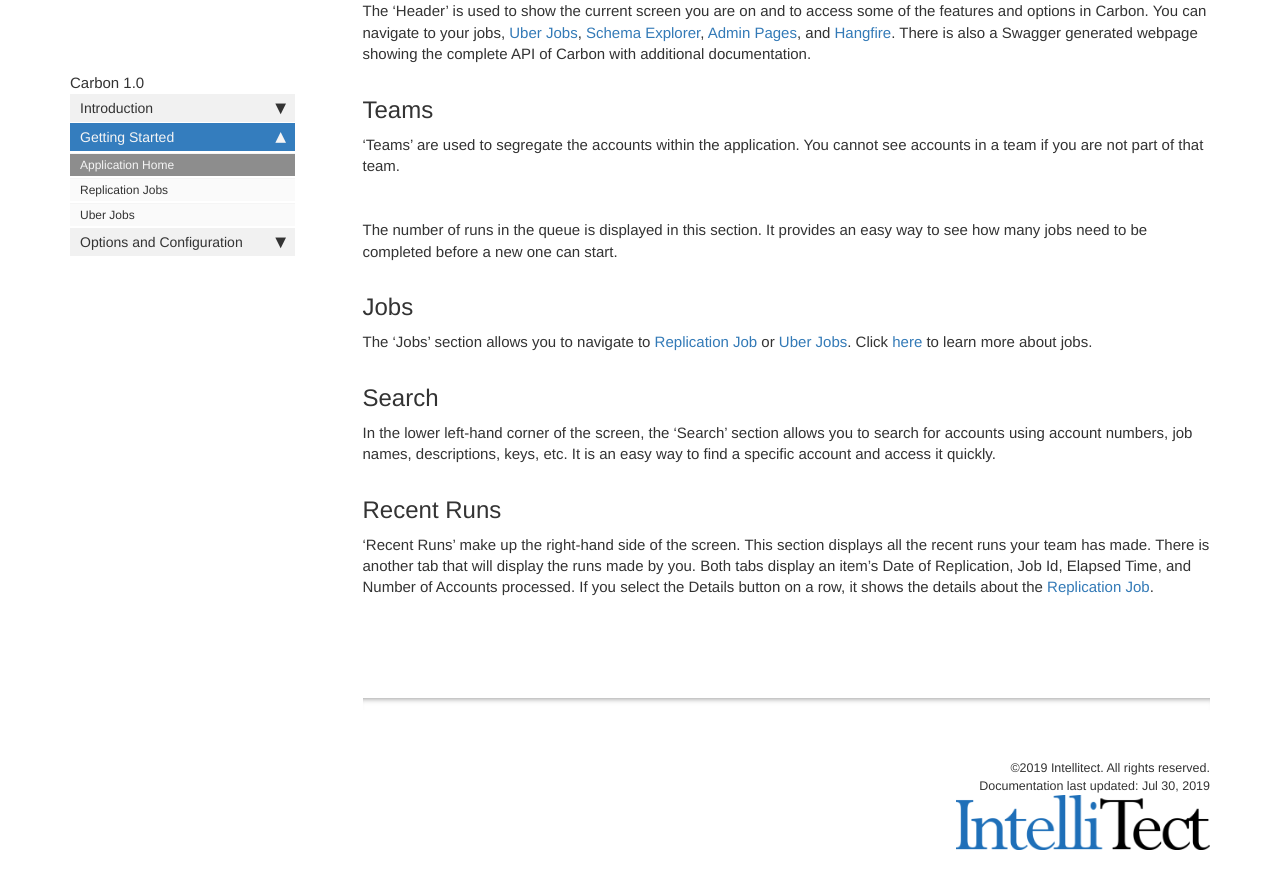
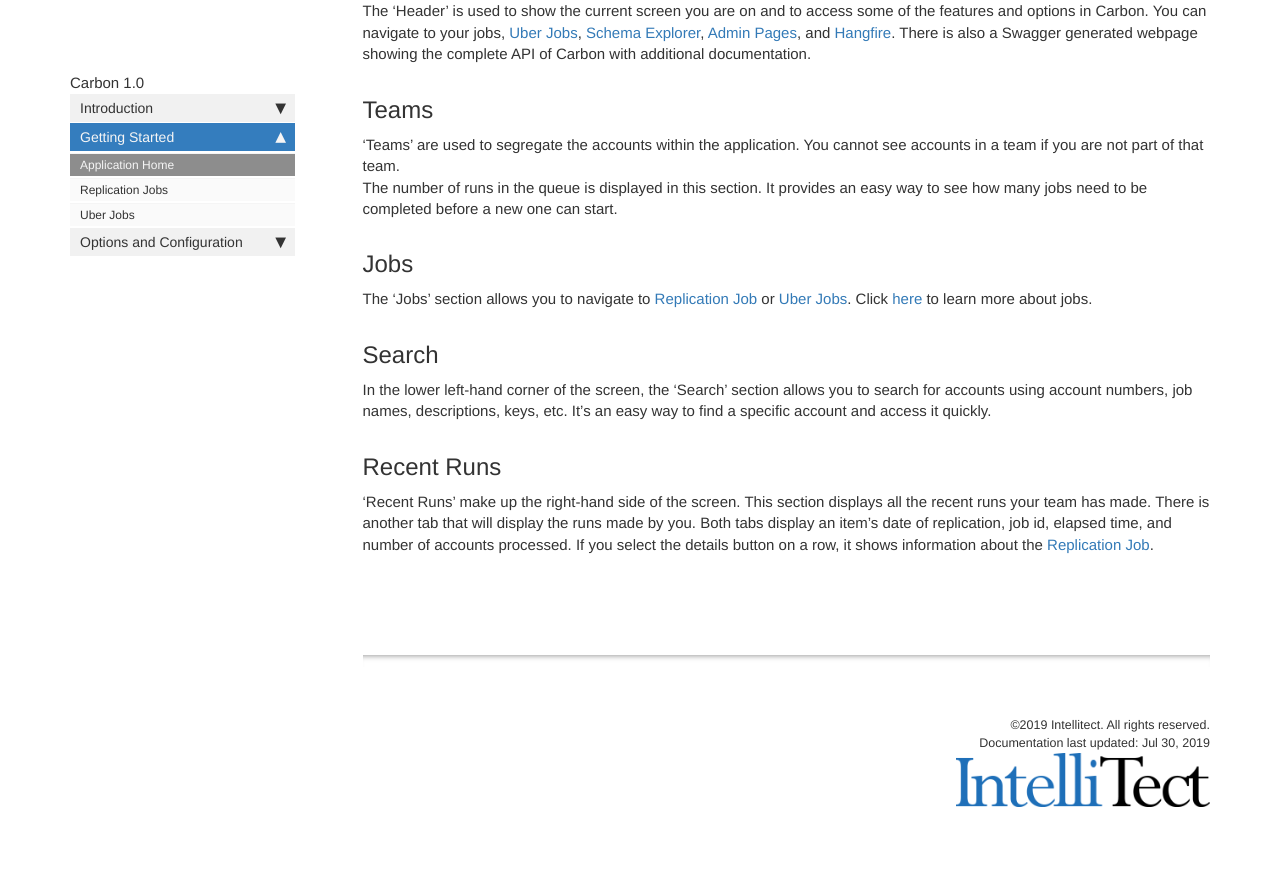
Before and after one commit to IntelliTect/Documentation, a Jekyll site: the page built from docs/Carbon/Application-Home.md, in a window 1280 px wide and 900 px high, scrolled down 833 px. Shown: the top 889 px of the window. Built offline with Jekyll 4.4.1, drawn with Linux system fonts in a browser that asks for light colours; comment, search, counter and statistics services are not loaded; after the commit the page ends 1690 px from its top, so only the background shows below that; some of the changed text lies outside the part shown.

Commit message:
Update Application-Home.md

```diff
--- a/docs/Carbon/Application-Home.md
+++ b/docs/Carbon/Application-Home.md
@@ -6,7 +6,7 @@ permalink: docs/Carbon/Application-Home.html
 
 
 # Application Home Overview
-The application home screen is divided into several main sections: Header, Teams, Jobs, Search, and Recent Runs.
+The 'Application Home' screen is divided into several main sections: Header, Teams, Jobs, Search, and Recent Runs.
 
 ![Home Screen](Media/Application-Overview.png)
 
@@ -14,14 +14,14 @@ The application home screen is divided into several main sections: Header, Teams
 The 'Header' is used to show the current screen you are on and to access some of the features and options in Carbon. You can navigate to your jobs, [Uber Jobs](Uber-Jobs.md), [Schema Explorer](Schema-Explorer.md), [Admin Pages](Admin-Pages.md), and [Hangfire](Admin-Pages.md#hangfire). There is also a Swagger generated webpage showing the complete API of Carbon with additional documentation.
 
 ## Teams
-'Teams' are used to segregate the accounts within the application. You cannot see accounts in a team if you are not part of that team.<br /><br />
+'Teams' are used to segregate the accounts within the application. You cannot see accounts in a team if you are not part of that team.<br />
 The number of runs in the queue is displayed in this section. It provides an easy way to see how many jobs need to be completed before a new one can start.
 
 ## Jobs
 The 'Jobs' section allows you to navigate to [Replication Job](Replication-Jobs.md) or [Uber Jobs](Uber-Jobs.md). Click [here](Replication-Jobs.md) to learn more about jobs.
 
 ## Search
-In the lower left-hand corner of the screen, the 'Search' section allows you to search for accounts using account numbers, job names, descriptions, keys, etc. It is an easy way to find a specific account and access it quickly.
+In the lower left-hand corner of the screen, the 'Search' section allows you to search for accounts using account numbers, job names, descriptions, keys, etc. It's an easy way to find a specific account and access it quickly.
 
 ## Recent Runs
-'Recent Runs' make up the right-hand side of the screen. This section displays all the recent runs your team has made. There is another tab that will display the runs made by you. Both tabs display an item's Date of Replication, Job Id, Elapsed Time, and Number of Accounts processed. If you select the Details button on a row, it shows the details about the [Replication Job](Replication-Jobs.md).
+'Recent Runs' make up the right-hand side of the screen. This section displays all the recent runs your team has made. There is another tab that will display the runs made by you. Both tabs display an item's date of replication, job id, elapsed time, and number of accounts processed. If you select the details button on a row, it shows information about the [Replication Job](Replication-Jobs.md).
```
